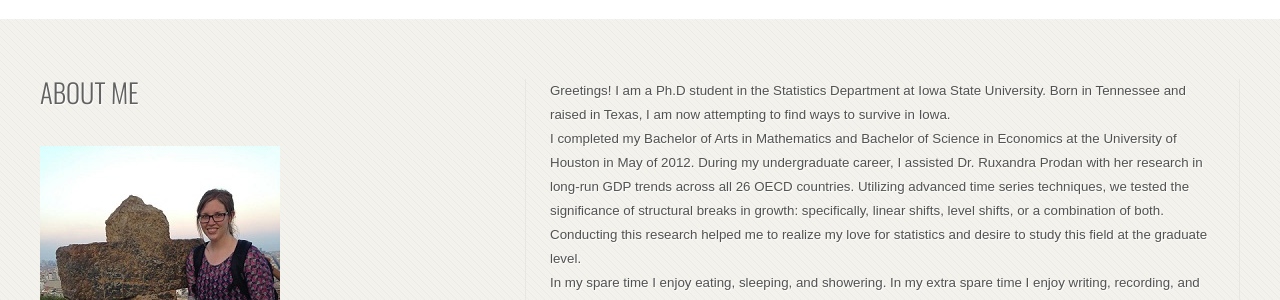
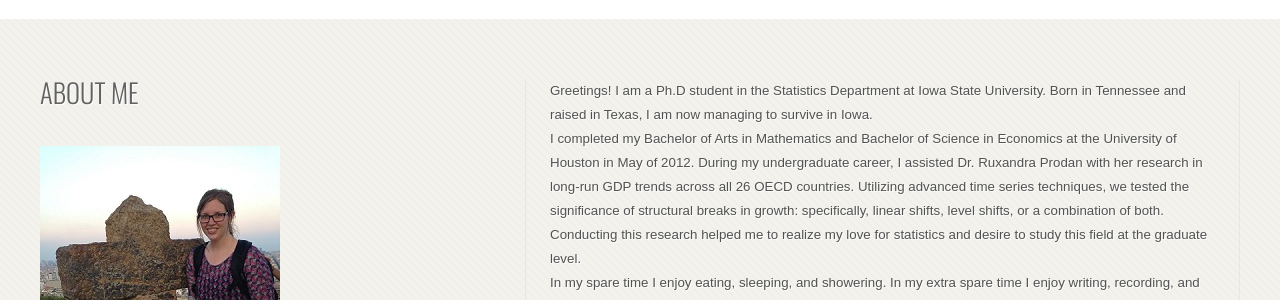
Before and after one commit to lmjackson/lmjackson.github.io, a Jekyll site: the page built from index.html, in a window 1280 px wide. Shown: the part 1075-1375 px from the top of the page. Built offline with Jekyll 4.4.1, drawn with Linux system fonts in a browser that asks for light colours; some web fonts are replaced; Markdown is read by kramdown in place of the engine named in the settings.

Commit message:
about me

```diff
--- a/_layouts/default.html
+++ b/_layouts/default.html
@@ -102,7 +102,7 @@
 			<section id="box2">
 				<p>	</p> <p> </p> <p> </p>
 				<p> Greetings! I am a Ph.D student in the Statistics Department at Iowa State University. Born in Tennessee and raised in Texas, I am now
-				attempting to find ways to survive in Iowa.</p>
+				managing to survive in Iowa.</p>
 				<p> </p>
 				<p>
 				I completed my Bachelor of Arts in Mathematics and Bachelor of Science in Economics at the University of Houston in May of 2012. During my
```
